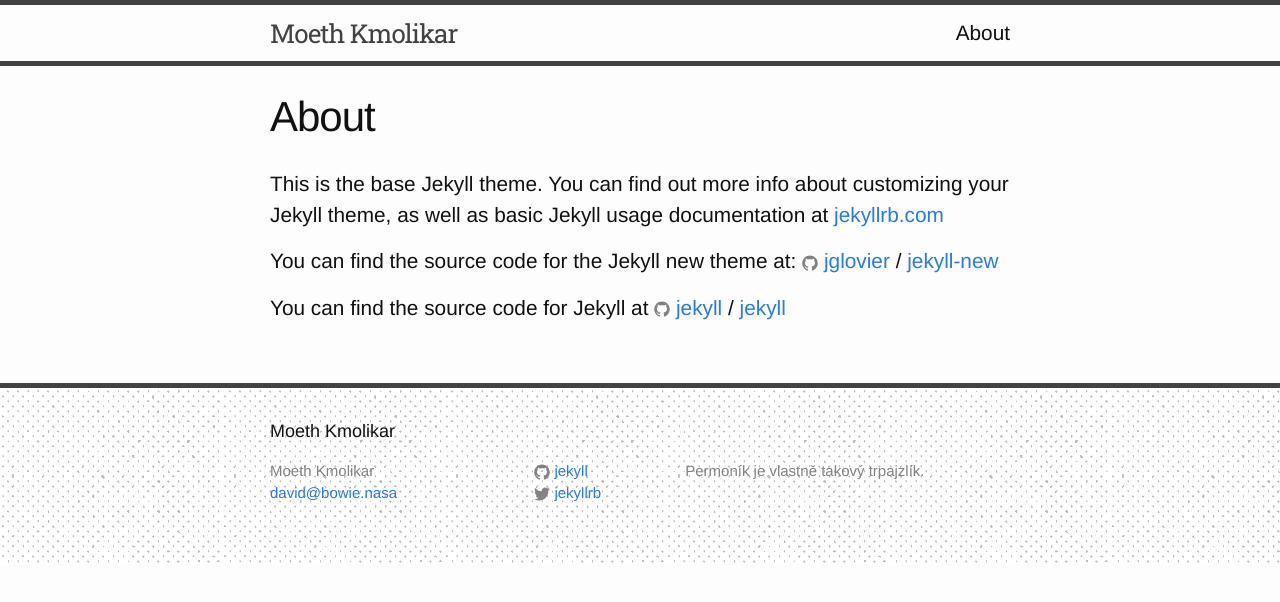
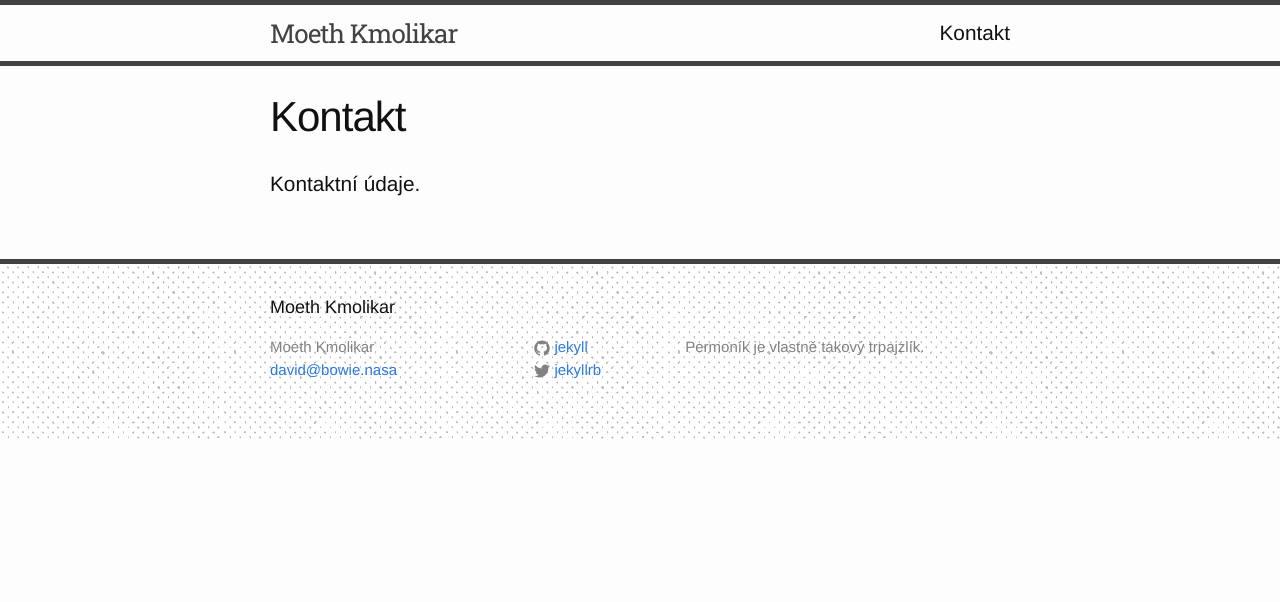
Before and after one commit to shm1ck/my-first-repo.github.io, a Jekyll site: the page built from about.md, in a window 1280 px wide. Shown: the top 602 px of the page. Built offline with Jekyll 4.4.1, drawn with Linux system fonts in a browser that asks for light colours; some web fonts are replaced.

Commit message:
Update about.md

```diff
--- a/about.md
+++ b/about.md
@@ -1,15 +1,7 @@
 ---
 layout: page
-title: About
-permalink: /about/
+title: Kontakt
+permalink: /kontakt/
 ---
 
-This is the base Jekyll theme. You can find out more info about customizing your Jekyll theme, as well as basic Jekyll usage documentation at [jekyllrb.com](http://jekyllrb.com/)
-
-You can find the source code for the Jekyll new theme at:
-{% include icon-github.html username="jglovier" %} /
-[jekyll-new](https://github.com/jglovier/jekyll-new)
-
-You can find the source code for Jekyll at
-{% include icon-github.html username="jekyll" %} /
-[jekyll](https://github.com/jekyll/jekyll)
+Kontaktní údaje.
```
